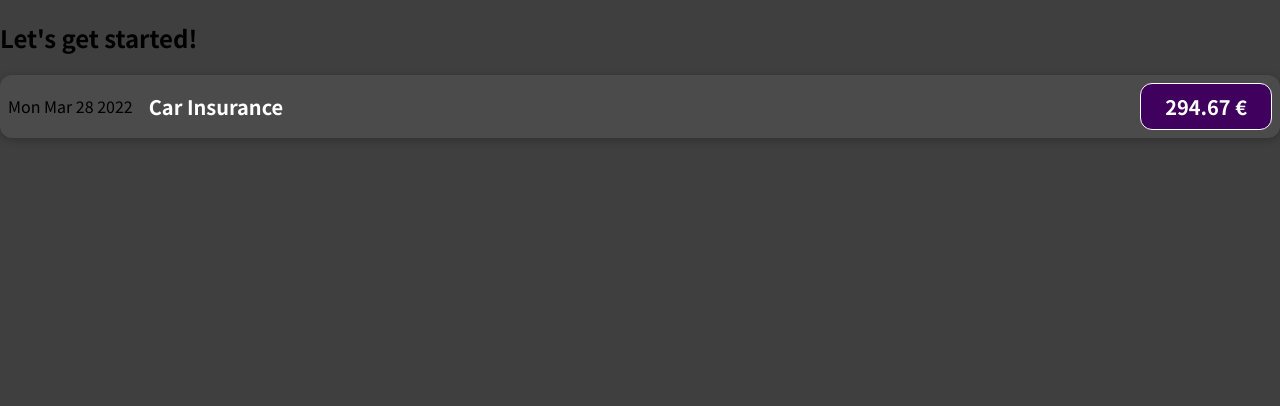
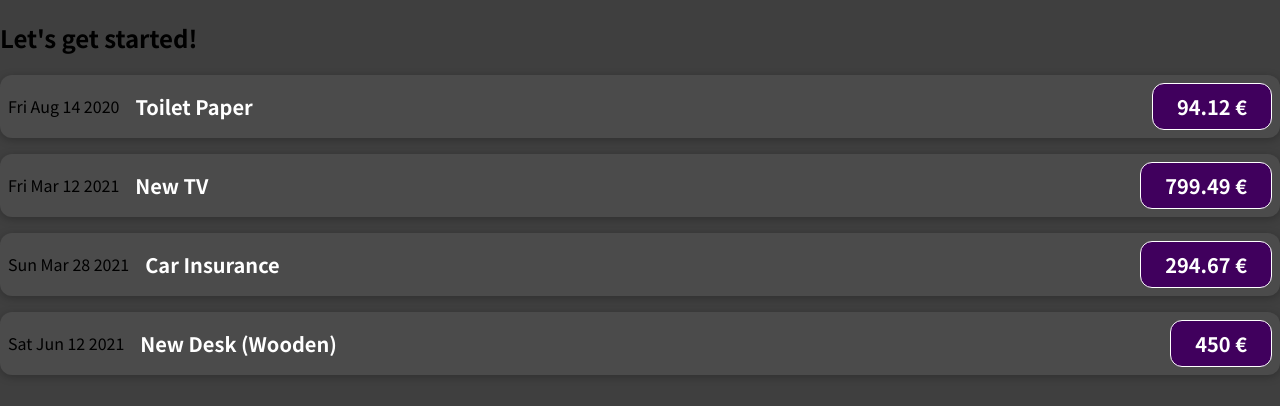
Before and after one commit to Jean-f-05/react-app-proj, a JavaScript app: page / in a window 1280 px wide. Shown: the top 406 px of the page. Built offline with nearby package versions, Linux system fonts and the light colour scheme.

Commit message:
added props to expenseItem compontent

```diff
--- a/src/App.js
+++ b/src/App.js
@@ -1,10 +1,50 @@
 import ExpenseItem from "./components/ExpenseItem";
 
 function App() {
+  const expenses = [
+    {
+      id: "e1",
+      title: "Toilet Paper",
+      amount: 94.12,
+      date: new Date(2020, 7, 14),
+    },
+    { id: "e2", title: "New TV", amount: 799.49, date: new Date(2021, 2, 12) },
+    {
+      id: "e3",
+      title: "Car Insurance",
+      amount: 294.67,
+      date: new Date(2021, 2, 28),
+    },
+    {
+      id: "e4",
+      title: "New Desk (Wooden)",
+      amount: 450,
+      date: new Date(2021, 5, 12),
+    },
+  ];
   return (
     <div>
       <h2>Let's get started!</h2>
-      <ExpenseItem></ExpenseItem>
+      <ExpenseItem
+        title={expenses[0].title}
+        amount={expenses[0].amount}
+        date={expenses[0].date}
+      ></ExpenseItem>
+      <ExpenseItem
+        title={expenses[1].title}
+        amount={expenses[1].amount}
+        date={expenses[1].date}
+      ></ExpenseItem>
+      <ExpenseItem
+        title={expenses[2].title}
+        amount={expenses[2].amount}
+        date={expenses[2].date}
+      ></ExpenseItem>
+      <ExpenseItem
+        title={expenses[3].title}
+        amount={expenses[3].amount}
+        date={expenses[3].date}
+      ></ExpenseItem>
     </div>
   );
 }
--- a/src/components/ExpenseItem.js
+++ b/src/components/ExpenseItem.js
@@ -1,16 +1,12 @@
 import "./ExpenseItem.css";
 
-function ExpenseItem() {
-  const expenseDate = new Date(2022, 2, 28);
-  const expenseTitle = "Car Insurance";
-  const expenseAmount = 294.67;
-
+function ExpenseItem(data) {
   return (
     <div className="expense-item">
-      <div>{expenseDate.toDateString()}</div>
+      <div>{data.date.toDateString()}</div>
       <div className="expense-item__description">
-        <h2>{expenseTitle}</h2>
-        <div className="expense-item__price">{expenseAmount} €</div>
+        <h2>{data.title}</h2>
+        <div className="expense-item__price">{data.amount} €</div>
       </div>
     </div>
   );
```
Also changed, not shown: 1 other file (tests, documents, lock files or other folders).
